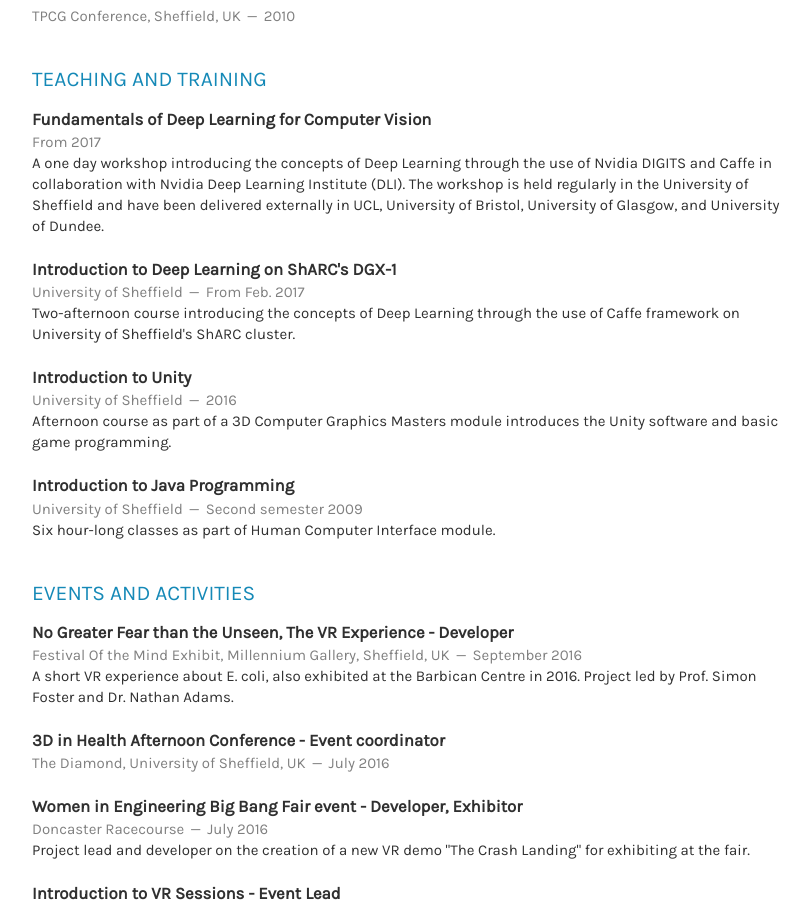
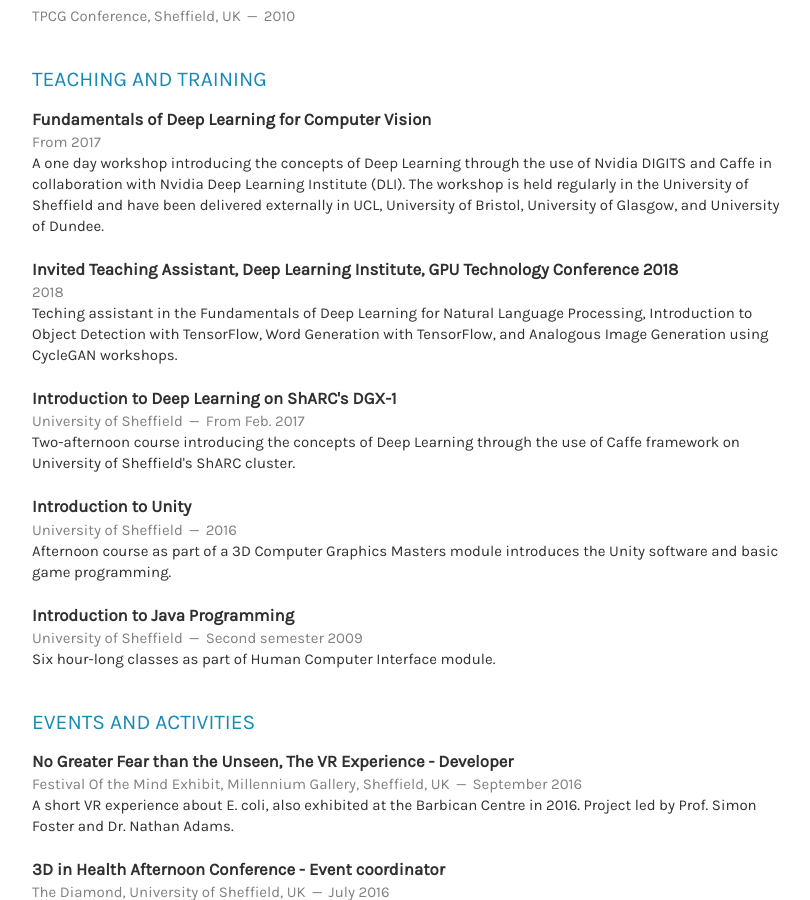
Before and after one commit to twinkarma/twinkarma.github.io, a Jekyll site: the page built from index.html, in a window 1280 px wide and 900 px high, scrolled down 1891 px. Shown: the whole window, without its empty margins (388-1198 px from the left). Built offline with Jekyll 4.4.1, drawn with Linux system fonts in a browser that asks for light colours; nearby versions of some CDN libraries; the list of posts is cut into pages by our own code.

Commit message:
Added dl TA at GTC

```diff
--- a/_includes/teaching.html
+++ b/_includes/teaching.html
@@ -8,6 +8,15 @@
         </header>
         <p>
             A one day workshop introducing the concepts of Deep Learning through the use of Nvidia DIGITS and Caffe in collaboration with Nvidia Deep Learning Institute (DLI). The workshop is held regularly in the University of Sheffield and have been delivered externally in UCL, University of Bristol, University of Glasgow, and University of Dundee.
+        </p>
+    </article>
+    <article>
+        <header>
+            <h1>Invited Teaching Assistant, Deep Learning Institute, GPU Technology Conference 2018</h1>
+            <span><time>2018</time></span>
+        </header>
+        <p>
+            Teching assistant in the Fundamentals of Deep Learning for Natural Language Processing, Introduction to Object Detection with TensorFlow, Word Generation with TensorFlow, and Analogous Image Generation using CycleGAN workshops.
         </p>
     </article>
     <article>
```
